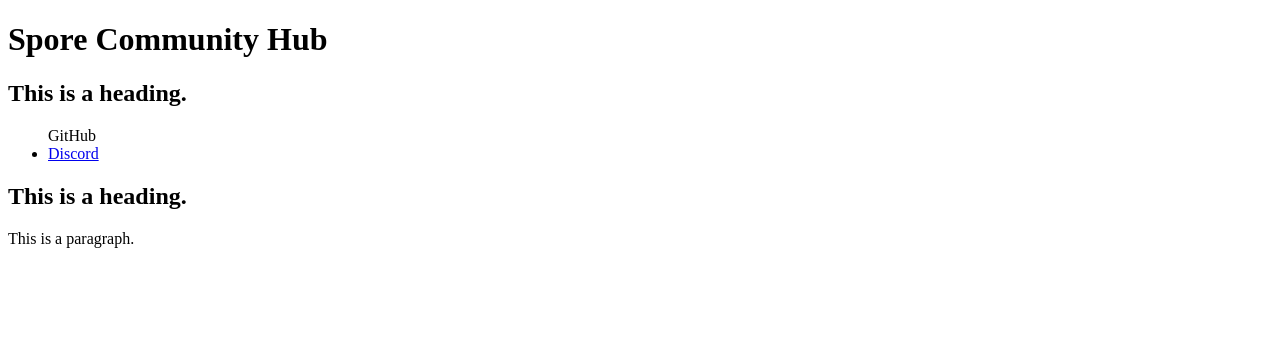
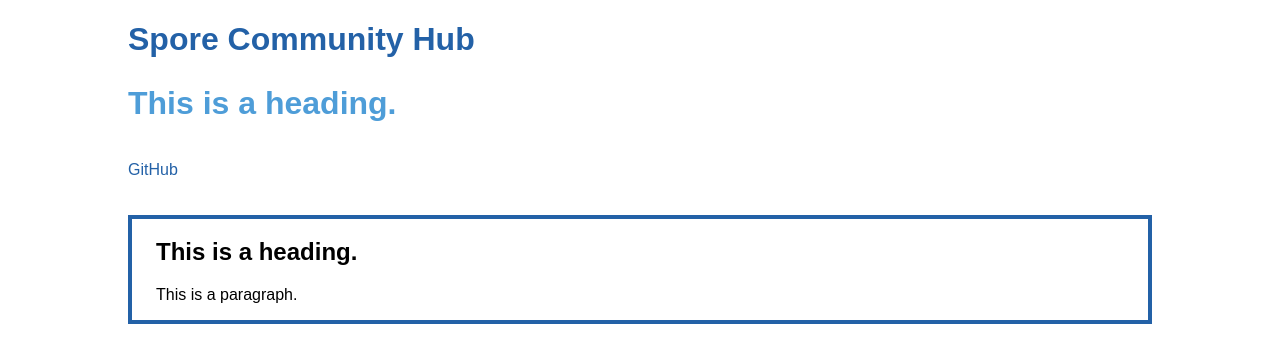
Before and after one commit to Spore-Community/spore-community.github.io, a Jekyll site: the page built from index.md, in a window 1280 px wide. Shown: the top 363 px of the page. Built offline with Jekyll 4.4.1, drawn with Linux system fonts in a browser that asks for light colours; some web fonts are replaced; our own code applies the rules of GitHub Pages for plain Markdown files.

Commit message:
Update default.html

```diff
--- a/_layouts/default.html
+++ b/_layouts/default.html
@@ -3,7 +3,7 @@
 
 <head>
     <title>{{ page.title }} - Spore Community Hub</title>
-    <link rel="stylesheet" href="style.css">
+    <link rel="stylesheet" href="style/style.css">
 </head>
 
 <body>
```
